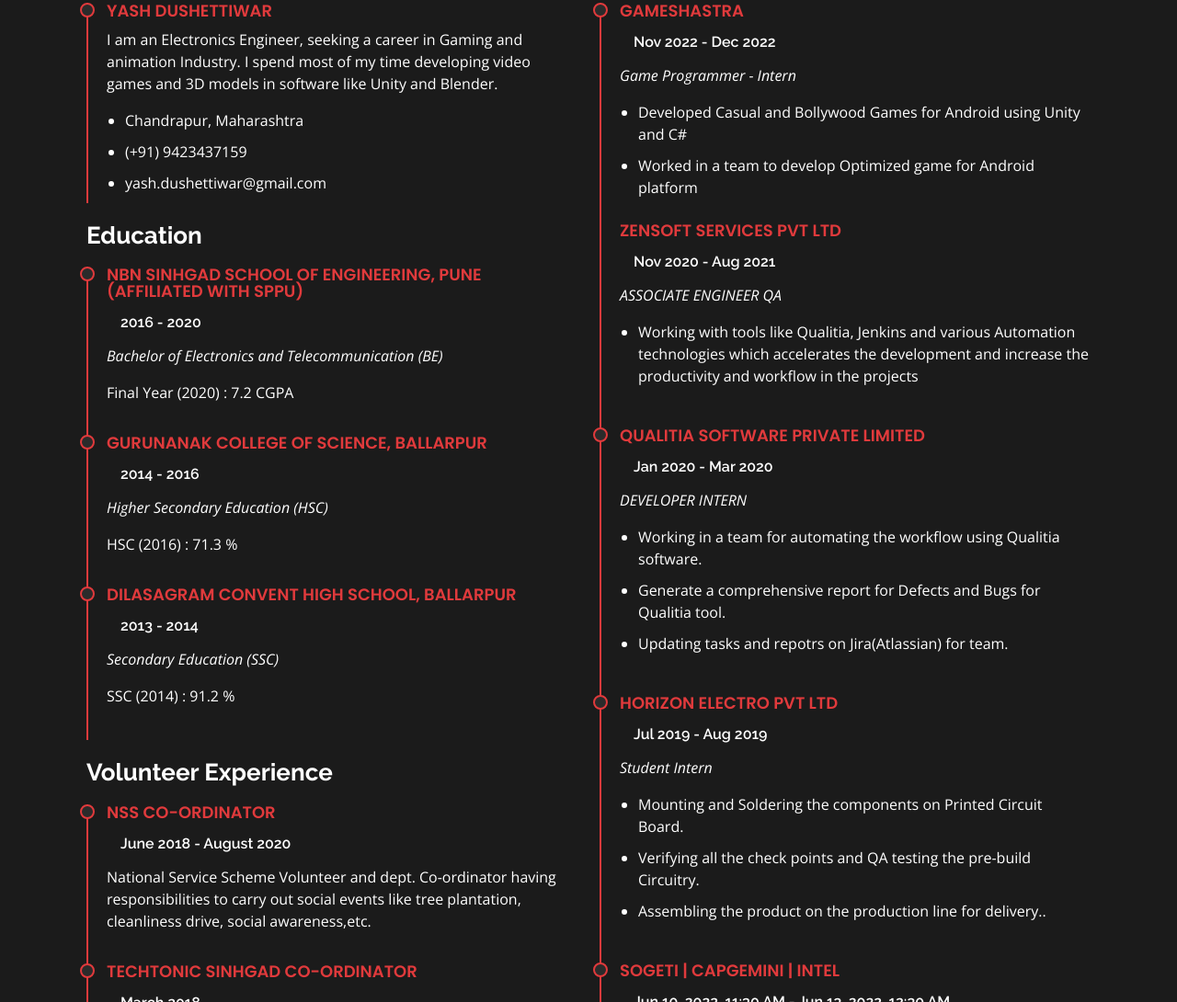
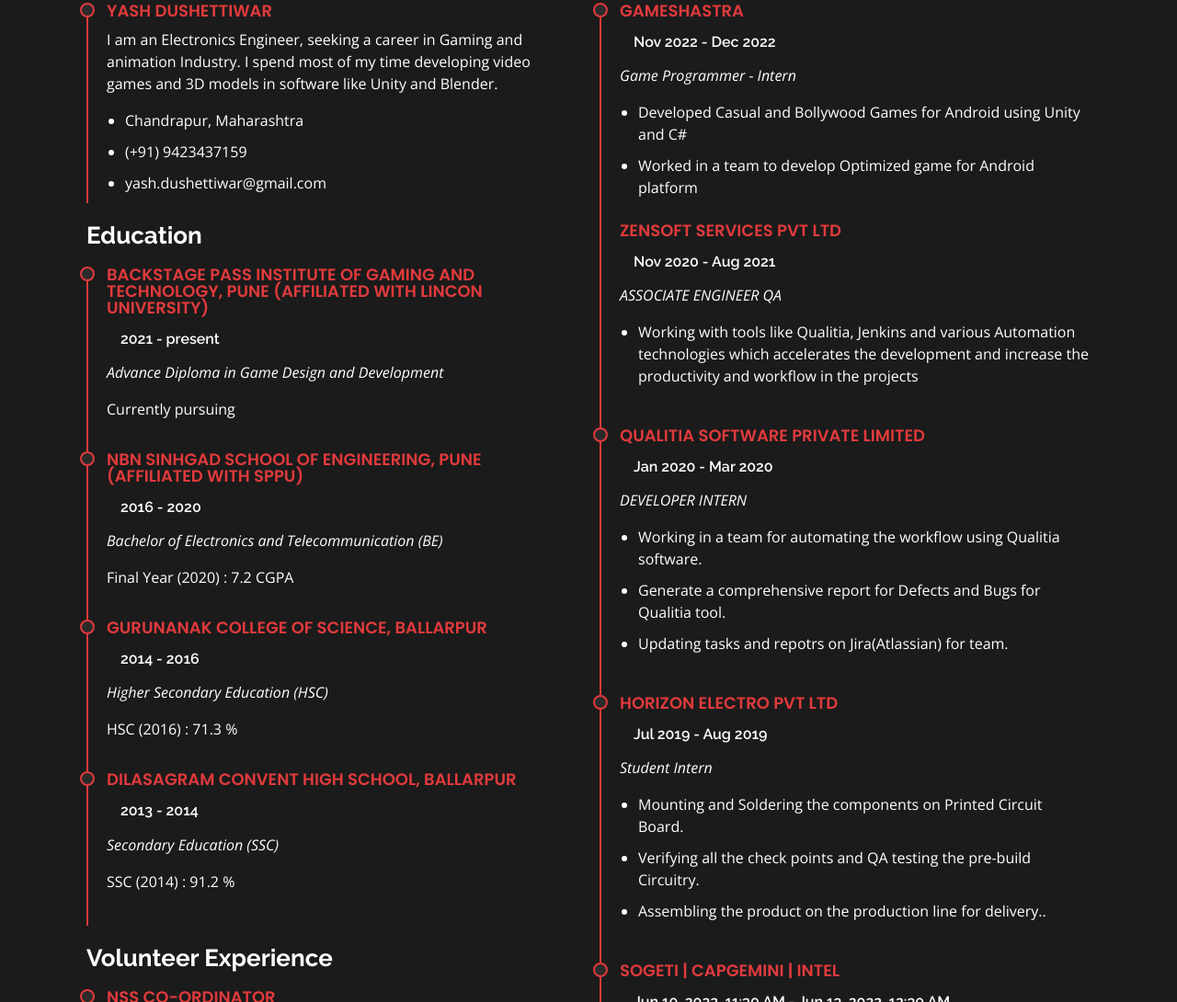
Before and after one commit to YSD98/ysd98.github.io, a plain HTML site: page index.html in a window 1280 px wide. Shown: the part 4339-5429 px from the top of the page at 92% size. Drawn offline with nearby package versions, Linux system fonts and the light colour scheme.

Commit message:
Updated BSC Adv. Diploma Details

```diff
--- a/index.html
+++ b/index.html
@@ -833,6 +833,12 @@
 
             <h3 class="resume-title">Education</h3>
             <div class="resume-item">
+              <h4>Backstage Pass Institute of Gaming and Technology, Pune (Affiliated with Lincon University)</h4>
+              <h5>2021 - present</h5>
+              <p><em>Advance Diploma in Game Design and Development</em></p>
+              <p>Currently pursuing </p>
+            </div>
+            <div class="resume-item">
               <h4>NBN Sinhgad School of Engineering, Pune (Affiliated with SPPU)</h4>
               <h5>2016 - 2020</h5>
               <p><em>Bachelor of Electronics and Telecommunication (BE)</em></p>
```
